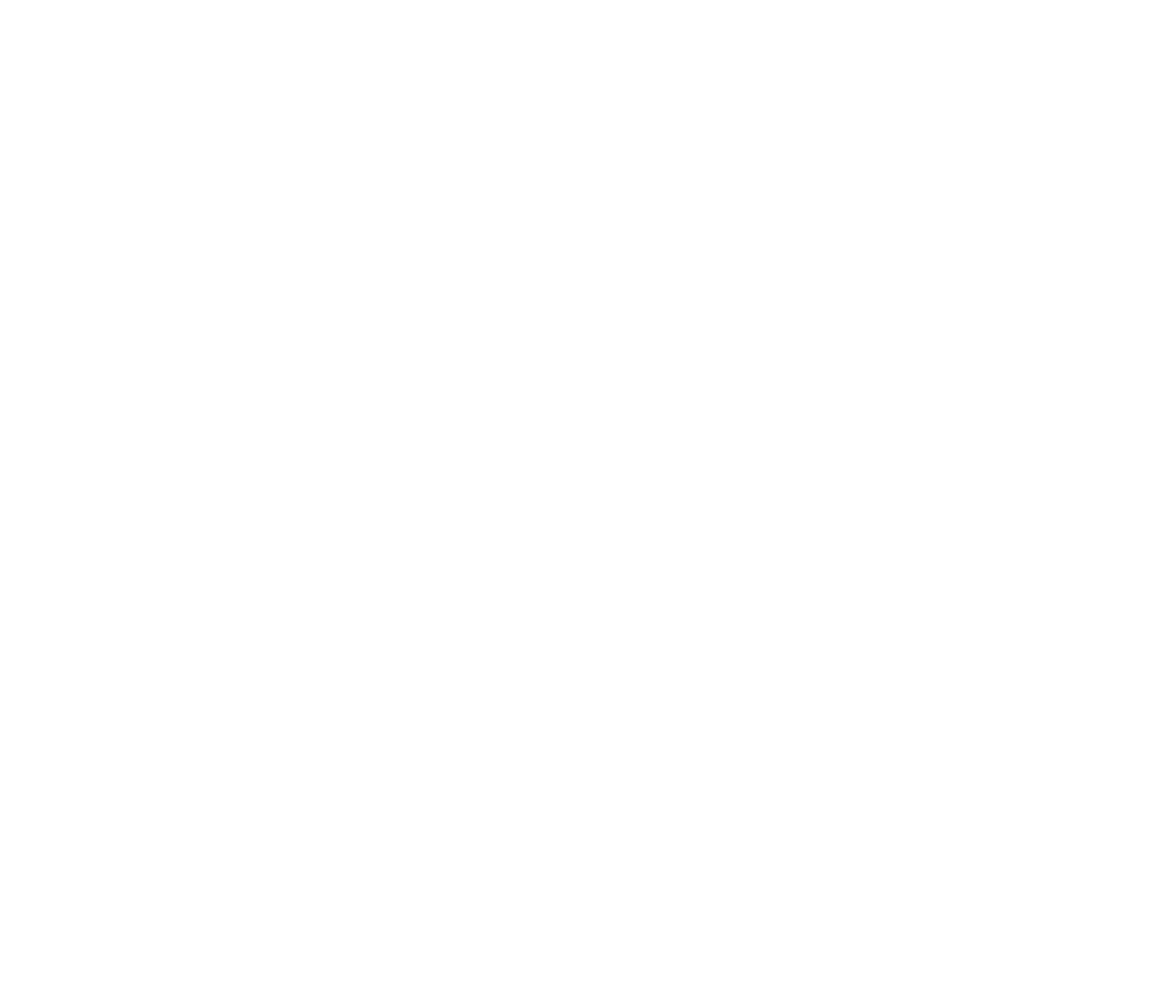
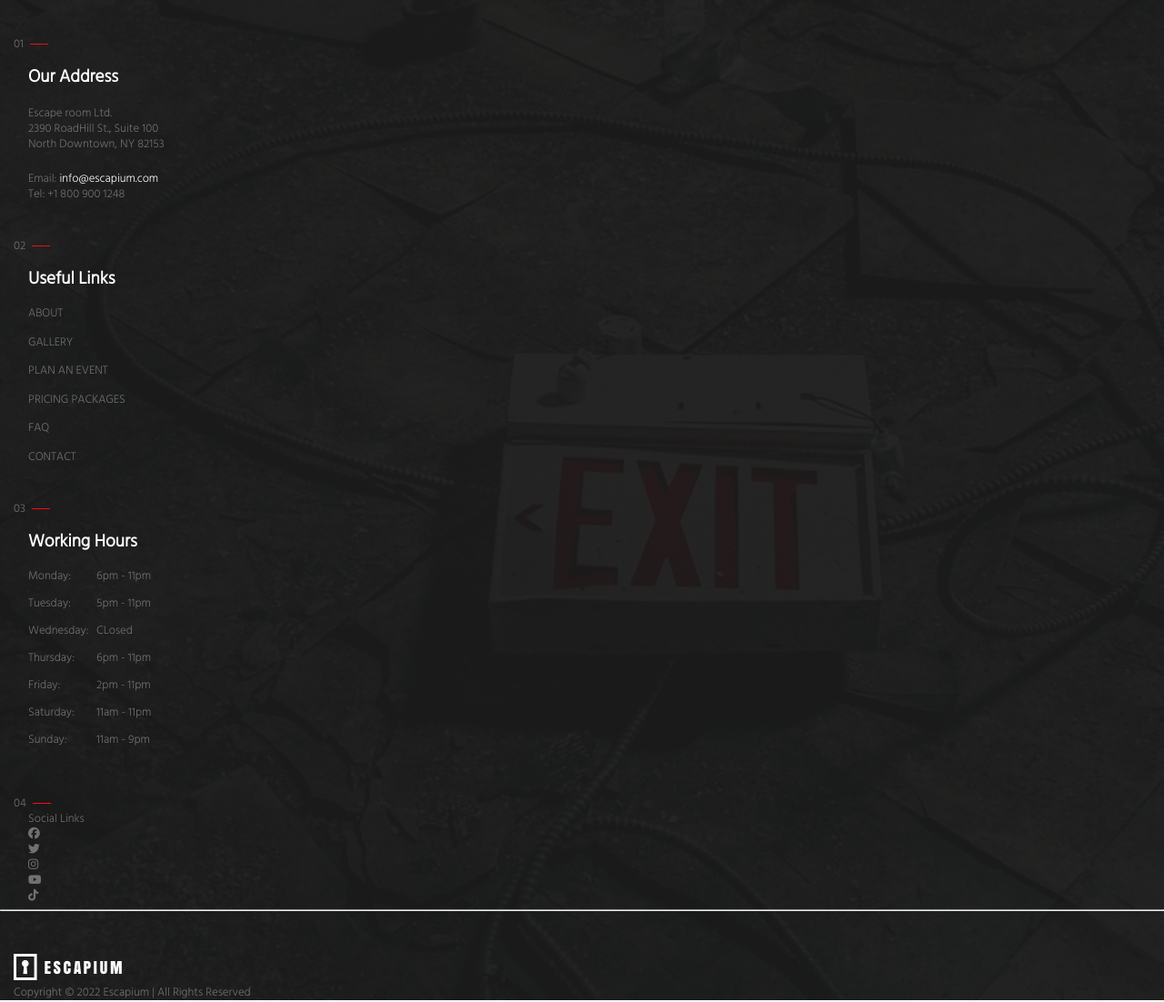
Before and after one commit to becodeorg/hamilton-7-escapium-hacolo, a plain HTML site: page footer.html in a window 1280 px wide. Shown: the whole page at 91% size. Before the commit the page ends 800 px from the top, so only its background shows below. Drawn offline with Linux system fonts and the light colour scheme.

Commit message:
startfooter

```diff
--- a/footer.html
+++ b/footer.html
@@ -13,12 +13,93 @@
   </head>
   <body>
     <footer>
-      <section></section>
-      <section></section>
-      <section></section>
-      <section></section>
+      <section class="sectionFooter">
+        <div class="sectionFooter__flex">
+          <p>01</p>
+          <span class="sectionFooter__flex--redLine"></span>
+        </div>
+        <div class="sectionFooter__flexAdress">
+          <p class="sectionFooter__flexAdress--title">Our Address</p>
+          <p>
+            Escape room Ltd. <br />2390 RoadHill St., Suite 100 <br />North
+            Downtown, NY 82153
+          </p>
+          <p>
+            Email:
+            <span class="sectionFooter__flexAdress--whitecolor"
+              >info@escapium.com</span
+            ><br />Tel: +1 800 900 1248
+          </p>
+        </div>
+      </section>
+      <section class="sectionFooter">
+        <div class="sectionFooter__flex">
+          <p>02</p>
+          <span class="sectionFooter__flex--redLine"></span>
+        </div>
+        <div class="sectionFooter__padding">
+          <p class="sectionFooter__flexAdress--title">Useful Links</p>
+          <ul class="sectionFooter__flexAdress--list">
+            <li>ABOUT</li>
+            <li>GALLERY</li>
+            <li>PLAN AN EVENT</li>
+            <li>PRICING PACKAGES</li>
+            <li>FAQ</li>
+            <li>CONTACT</li>
+          </ul>
+        </div>
+      </section>
+      <section class="sectionFooter">
+        <div class="sectionFooter__flex">
+          <p>03</p>
+          <span class="sectionFooter__flex--redLine"></span>
+        </div>
+        <div class="sectionFooter__padding">
+          <p class="sectionFooter__flexAdress--title">Working Hours</p>
+          <div class="sectionFooter__grid">
+            <p>Monday:</p>
+            <p>6pm - 11pm</p>
+            <p>Tuesday:</p>
+            <p>5pm - 11pm</p>
+            <p>Wednesday:</p>
+            <p>CLosed</p>
+            <p>Thursday:</p>
+            <p>6pm - 11pm</p>
+            <p>Friday:</p>
+            <p>2pm - 11pm</p>
+            <p>Saturday:</p>
+            <p>11am - 11pm</p>
+            <p>Sunday:</p>
+            <p>11am - 9pm</p>
+          </div>
+        </div>
+      </section>
+      <section class="sectionFooter">
+        <div class="sectionFooter__flex">
+          <p>04</p>
+          <span class="sectionFooter__flex--redLine"></span>
+        </div>
+        <div class="sectionFooter__padding">
+          <p>Social Links</p>
+          <ul>
+            <li><i class="fa-brands fa-facebook"></i></li>
+            <li><i class="fa-brands fa-twitter"></i></li>
+            <li><i class="fa-brands fa-instagram"></i></li>
+            <li></li>
+            <li><i class="fa-brands fa-youtube"></i></li>
+            <li><i class="fa-brands fa-tiktok"></i></li>
+          </ul>
+        </div>
+      </section>
+      <hr />
 
-      <section></section>
+      <section class="sectionFooter">
+        <img
+          src="/hamilton-7-escapium-hacolo/resources/images/footer-logo.png"
+          alt="Logo Escapium"
+        />
+        <p>Copyright &#169; 2022 Escapium | All Rights Reserved</p>
+      </section>
     </footer>
   </body>
 </html>
--- a/resources/scss/pages/_footer.scss
+++ b/resources/scss/pages/_footer.scss
@@ -0,0 +1,70 @@
+@use "../utilities/variables" as variable;
+footer {
+  background: linear-gradient(
+      0deg,
+      rgba(27, 27, 27, 0.95) 10%,
+      rgba(27, 27, 27, 0.95) 100%
+    ),
+    url("../images/room-7.jpg");
+  background-repeat: no-repeat;
+  background-size: cover;
+  color: variable.$globalFontColor;
+  font-family: variable.$Hind;
+  font-size: 0.8em;
+}
+.sectionFooter {
+  padding-left: 15px;
+  padding-right: 15px;
+  padding-top: 40px;
+  line-height: 17px;
+  &__padding {
+    margin-left: 16px;
+  }
+  &__grid {
+    display: grid;
+    grid-template-columns: repeat(2, 75px);
+    grid-template-rows: repeat(7, 30px);
+    grid-column-gap: 0px;
+    grid-row-gap: 0px;
+    margin-top: 20px;
+  }
+  &__flex {
+    display: flex;
+    flex-direction: row;
+    justify-content: flex-start;
+    align-items: center;
+
+    &--redLine {
+      margin-left: 7px;
+      height: 1px;
+      background-color: variable.$red;
+      width: 20px;
+      display: block;
+    }
+  }
+  &__flexAdress {
+    display: flex;
+    flex-direction: column;
+    justify-content: space-between;
+    height: 165px;
+
+    margin-left: 16px;
+
+    &--title {
+      margin-top: 20px;
+      font-size: 1.5em;
+      color: white;
+      font-weight: bolder;
+    }
+    &--whitecolor {
+      color: white;
+    }
+    &--list {
+      display: flex;
+      flex-direction: column;
+      justify-content: space-between;
+      height: 175px;
+      margin-top: 20px;
+    }
+  }
+}
--- a/resources/scss/pages/_single_room.scss
+++ b/resources/scss/pages/_single_room.scss
@@ -1,7 +1,7 @@
-@import "../utilities/variables";
+@use "../utilities/variables" as variable;
 
 .mainSingleRoom {
-  color: $globalFontColor;
+  color: variable.$globalFontColor;
 }
 .EscapePresentation {
   background: linear-gradient(
@@ -23,11 +23,11 @@
 }
 h1 {
   font-size: 32px;
-  font-family: $MontSerraH1;
+  font-family: variable.$MontSerraH1;
 }
 .EscapeDetails {
-  background-color: $darkestBackground;
-  font-family: $Hind;
+  background-color: variable.$darkestBackground;
+  font-family: variable.$Hind;
   padding-left: 15px;
   padding-right: 15px;
   height: 700px;
@@ -61,16 +61,16 @@ h1 {
     justify-content: flex-start;
     align-items: center;
     height: 37px;
-    border-bottom: solid $darkBackground 2px;
-    color: $whiteBackground;
+    border-bottom: solid variable.$darkBackground 2px;
+    color: variable.$whiteBackground;
   }
   &__button {
     padding: 1rem 2rem 1rem 2rem;
     border-radius: 3rem;
     text-decoration: none;
-    color: $whiteBackground;
+    color: variable.$whiteBackground;
     font-weight: 700;
-    background-color: $red;
+    background-color: variable.$red;
     width: 100px;
     margin-top: 20px;
   }
@@ -85,26 +85,26 @@ h1 {
   width: 49px;
 }
 .WhiteColor {
-  color: $whiteBackground;
+  color: variable.$whiteBackground;
 }
 .RedColor {
-  color: $red;
+  color: variable.$red;
 }
 .borderRight {
-  border-right: solid $darkBackground 2px;
+  border-right: solid variable.$darkBackground 2px;
 }
 .Margincontact {
   margin-right: 15px;
 }
-hr {
+.hrSingle {
   width: 10%;
   height: 3px;
   margin: auto;
-  background-color: $globalFontColor;
+  background-color: variable.$globalFontColor;
   border-radius: 4%;
 }
 .Booking {
-  background-color: $darkBackground;
+  background-color: variable.$darkBackground;
   height: 560px;
   padding-top: 40px;
   &__title {
@@ -113,7 +113,7 @@ hr {
     margin-right: auto;
     text-align: center;
     color: white;
-    font-family: $MontSerraH1;
+    font-family: variable.$MontSerraH1;
     font-size: 21px;
   }
   &__calendar {
@@ -123,11 +123,11 @@ hr {
     margin-right: auto;
     margin-top: 40px;
     box-shadow: 2px 9px 20px 5px rgba(0, 0, 0, 0.75);
-    border: solid $globalFontColor 1px;
+    border: solid variable.$globalFontColor 1px;
   }
 }
 .otherRoom {
-  background-color: $darkestBackground;
+  background-color: variable.$darkestBackground;
   height: 500px;
   &__title {
     margin-left: 10px;
@@ -175,5 +175,5 @@ hr {
   }
 }
 .grayColor {
-  color: $globalFontColor;
+  color: variable.$globalFontColor;
 }
```
Also changed, not shown: singleRoom.html (+1 -1 lines), resources/css/style.css, resources/images/footer-logo.png (added), 1 other file.
